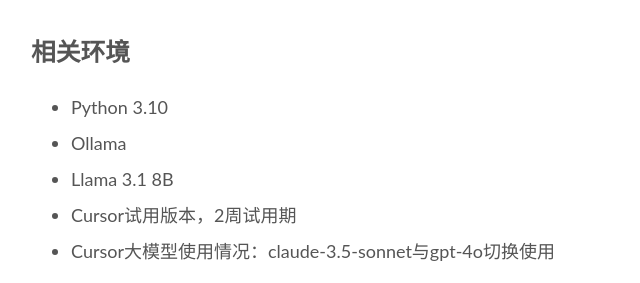
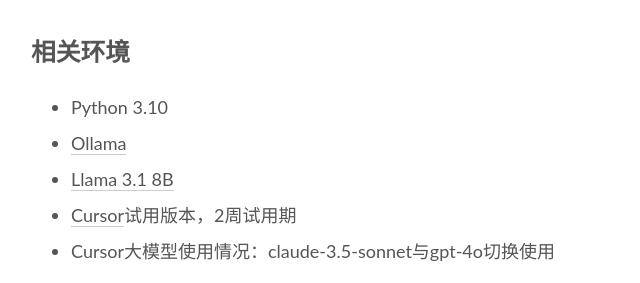
Before and after one commit to gszhangwei/gszhangwei.github.io, a plain HTML site: page 2024/09/26/AI_explore_Cursor/index.html in a window 1280 px wide. Shown: the part 5740-6023 px from the top of the page, 369-1009 px from the left. Drawn offline with Linux system fonts and the light colour scheme.

Commit message:
Site updated: 2024-09-27 12:52:35

```diff
--- a/2024/09/26/AI_explore_Cursor/index.html
+++ b/2024/09/26/AI_explore_Cursor/index.html
@@ -33,7 +33,7 @@
 <meta property="og:image" content="hhttps://gszhangwei.github.io/images/Frontend_result_2.png">
 <meta property="og:image" content="hhttps://gszhangwei.github.io/images/Backend_result_2.png">
 <meta property="article:published_time" content="2024-09-26T11:42:26.000Z">
-<meta property="article:modified_time" content="2024-09-27T01:35:51.245Z">
+<meta property="article:modified_time" content="2024-09-27T04:52:03.985Z">
 <meta property="article:author" content="Wiilie Zhang">
 <meta property="article:tag" content="Cursor">
 <meta name="twitter:card" content="summary">
@@ -197,7 +197,7 @@
                   <i class="far fa-calendar-check"></i>
                 </span>
                 <span class="post-meta-item-text">更新于</span>
-                <time title="修改时间：2024-09-27 09:35:51" itemprop="dateModified" datetime="2024-09-27T09:35:51+08:00">2024-09-27</time>
+                <time title="修改时间：2024-09-27 12:52:03" itemprop="dateModified" datetime="2024-09-27T12:52:03+08:00">2024-09-27</time>
               </span>
             <span class="post-meta-item">
               <span class="post-meta-item-icon">
@@ -332,9 +332,9 @@
 <h3 id="场景二：让助手给我执行-Dataset-权限分配的脚本"><a href="#场景二：让助手给我执行-Dataset-权限分配的脚本" class="headerlink" title="场景二：让助手给我执行 Dataset 权限分配的脚本"></a>场景二：让助手给我执行 Dataset 权限分配的脚本</h3><p>前端执行：<br><img src="/../images/Frontend_result_2.png" alt="Frontend_result_2.png"><br>后端输出结果：<br><img src="/../images/Backend_result_2.png" alt="Backend_result_2.png"><br>结果符合预期，AC通过。凭借微薄的AI编程基础，使用Cursor成功的开发了AI工具，并成功实现了阶段性目标！🎉</p>
 <h2 id="相关环境"><a href="#相关环境" class="headerlink" title="相关环境"></a>相关环境</h2><ul>
 <li>Python 3.10</li>
-<li>Ollama</li>
-<li>Llama 3.1 8B</li>
-<li>Cursor试用版本，2周试用期</li>
+<li><a target="_blank" rel="noopener" href="https://ollama.com/">Ollama</a></li>
+<li><a target="_blank" rel="noopener" href="https://ollama.com/library/llama3.1">Llama 3.1 8B</a></li>
+<li><a target="_blank" rel="noopener" href="https://www.cursor.com/">Cursor</a>试用版本，2周试用期</li>
 <li>Cursor大模型使用情况：claude-3.5-sonnet与gpt-4o切换使用</li>
 </ul>
 <h2 id="Cursor的体验感受"><a href="#Cursor的体验感受" class="headerlink" title="Cursor的体验感受"></a>Cursor的体验感受</h2><ul>
@@ -350,6 +350,7 @@
 <li><strong>中间版本的救命工具</strong>：用 Git 做版本管理，在关键成功节点提交时写好说明内容，给自己复原的机会。否则，等一段时间后，你想要回退到某一节点的时候，那个节点就已经找不到了。</li>
 <li><strong>使用 Composer 和 Chat 功能的建议</strong>：使用 Composer 和 Chat 功能时，尽量多 @codebase，否则 Cursor 常有幻觉，不知道项目内容是什么。</li>
 <li><strong>文档链接的整合</strong>：常用的文档链接可以加入 Docs 中，比如你习惯使用的 AI API 调用文档，方便在使用时随时 @。</li>
+<li><strong>隐私选项</strong>：如果用于项目，请记得勾上<a target="_blank" rel="noopener" href="https://www.cursor.com/privacy">Privacy Mode</a>，这个选项能够保证你的代码不被第三方或者Cursor官方保存。（明面上是这么说的）</li>
 </ul>
 <p>到此，我们的讨论就告一段落了。感谢大家的阅读和关注!</p>
 
```
Also changed, not shown: index.html (+5 -4 lines).
